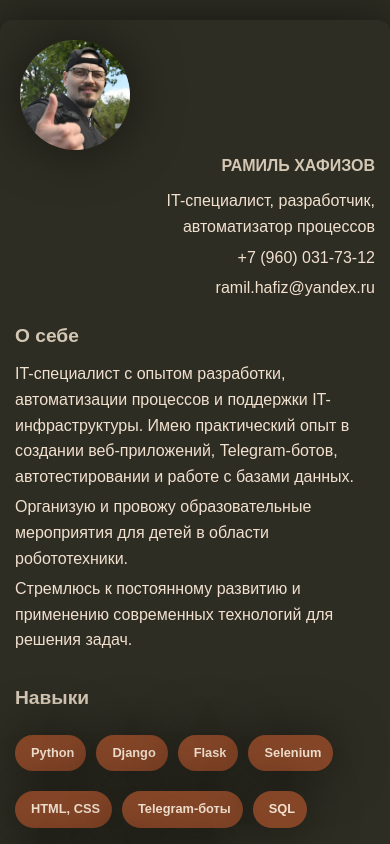
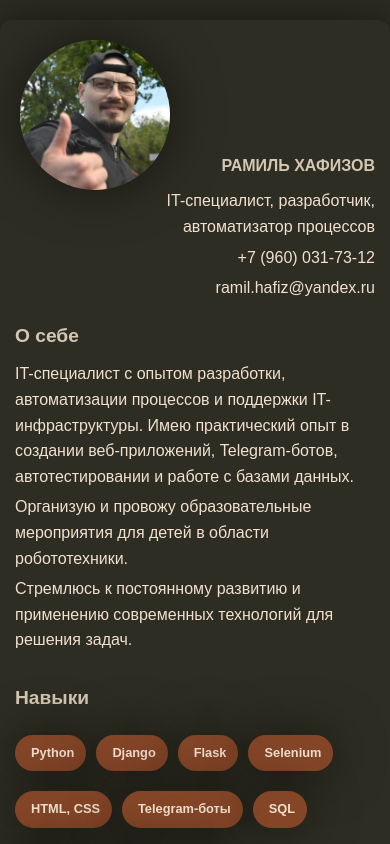
Before and after one commit to urduck/resume, a plain HTML site: page index.html in a window 390 px wide. Shown: the top 844 px of the page. Drawn offline with Linux system fonts and the light colour scheme.

Commit message:
Update styles.css

```diff
--- a/styles/styles.css
+++ b/styles/styles.css
@@ -154,8 +154,8 @@ a:hover {
     }
 
     .photo img {
-        width: 110px;
-        height: 110px;
+        width: 150px;
+        height: 150px;
     }
 
     .skills ul li {
```
